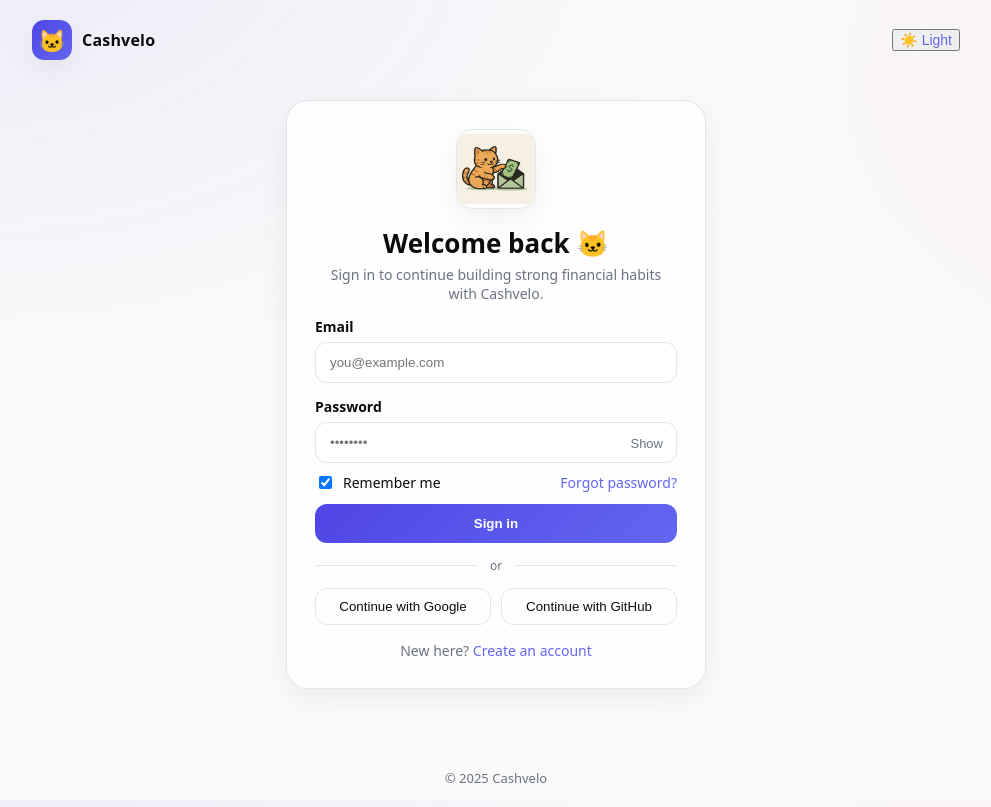
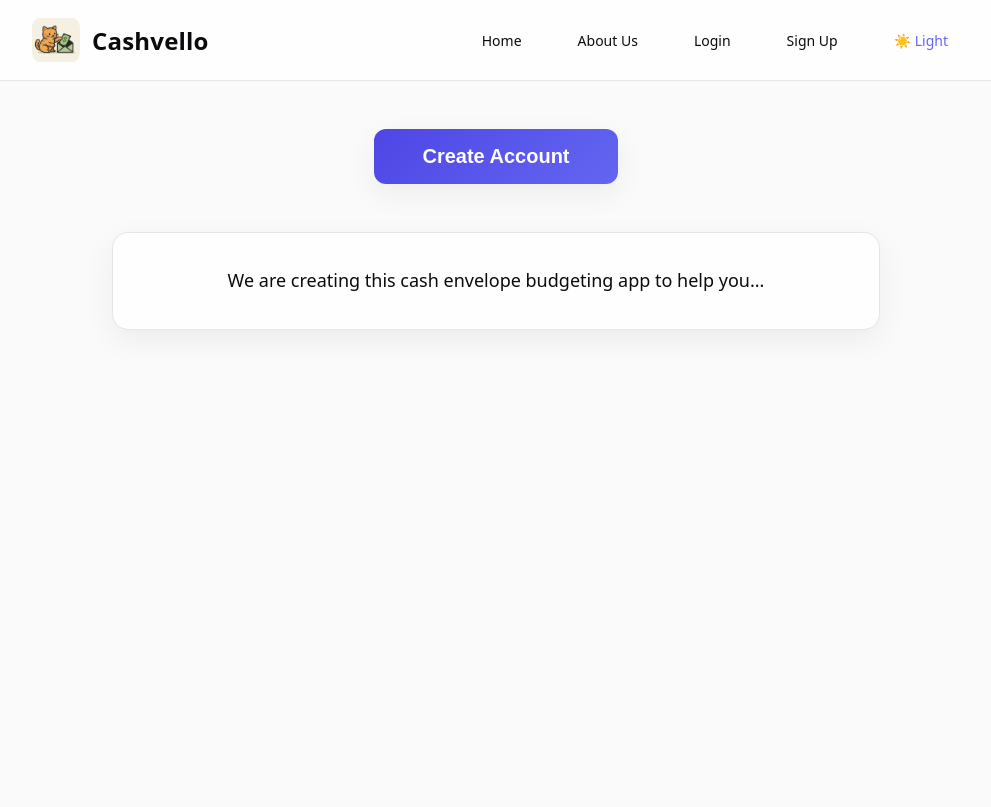
Before and after one commit to sumayiar/capstone, a React (Vite) app: page / in a window 1280 px wide. Shown: the whole page, without its empty margins (144-1135 px from the left). Built offline with nearby package versions, Linux system fonts and the light colour scheme.

Commit message:
Home page that redirects to login page

```diff
--- a/src/App.jsx
+++ b/src/App.jsx
@@ -1,8 +1,12 @@
-import React from "react"
+import React, { useState } from "react"
+import HomePage from "./components/HomePage.jsx"
+import Login from "./components/Login.jsx"
 import ThemeToggle from "./components/ThemeToggle.jsx"
-import Login from "./components/Login.jsx"
 
 export default function App(){
+  const [currentPage, setCurrentPage] = useState('home')
+
+  if (currentPage === 'login') {
     return (
       <div className="container">
         <header className="header">
@@ -14,7 +18,7 @@ export default function App(){
         </header>
 
         <main className="main">
-        <Login/>
+          <Login setCurrentPage={setCurrentPage} />
         </main>
 
         <footer className="footer">
@@ -23,3 +27,6 @@ export default function App(){
       </div>
     )
   }
+
+  return <HomePage setCurrentPage={setCurrentPage} />
+}
--- /dev/null
+++ b/src/components/HomePage.jsx
@@ -0,0 +1,47 @@
+import '../styles/HomePage.css';
+import ThemeToggle from './ThemeToggle.jsx';
+
+export default function HomePage({ setCurrentPage }) {
+  return (
+    <div className="page-container">
+      <nav className="navbar">
+        <div className="nav-container">
+          <div className="nav-layout">
+            <div className="logo-section">
+              <img
+                src="/cat-envelope.jpg"
+                alt="BudgetCat Logo"
+                className="logo-img"
+              />
+              <span className="brand-name">Cashvello</span>
+            </div>
+
+            <div className="nav-links">
+              <a href="#" className="nav-link">Home</a>
+              <a href="#" className="nav-link">About Us</a>
+              <button
+                onClick={() => setCurrentPage('login')}
+                className="nav-link"
+                style={{border: 'none', background: 'none'}}
+              >
+                Login
+              </button>
+              <a href="#" className="nav-link">Sign Up</a>
+              <ThemeToggle />
+            </div>
+          </div>
+        </div>
+      </nav>
+
+      <div className="main-content">
+        <button className="create-btn">
+          Create Account
+        </button>
+
+        <p className="description">
+          We are creating this cash envelope budgeting app to help you...
+        </p>
+      </div>
+    </div>
+  );
+}
--- /dev/null
+++ b/src/styles/HomePage.css
@@ -0,0 +1,144 @@
+.page-container {
+  min-height: 100vh;
+  background: var(--bg);
+  color: var(--text);
+}
+
+.navbar {
+  background: var(--card);
+  border-bottom: 1px solid var(--border);
+  backdrop-filter: blur(10px);
+  -webkit-backdrop-filter: blur(10px);
+}
+
+.nav-container {
+  max-width: 960px;
+  margin: 0 auto;
+  padding: 1rem 1rem;
+}
+
+.nav-layout {
+  display: flex;
+  justify-content: space-between;
+  align-items: center;
+}
+
+.logo-section {
+  display: flex;
+  align-items: center;
+  gap: 0.75rem;
+}
+
+.logo-img {
+  width: 3rem;
+  height: 3rem;
+  object-fit: contain;
+  border-radius: 12px;
+}
+
+.brand-name {
+  font-size: 1.5rem;
+  font-weight: 700;
+  color: var(--text);
+  letter-spacing: 0.2px;
+}
+
+.nav-links {
+  display: flex;
+  gap: 2rem;
+  align-items: center;
+}
+
+.nav-link {
+  color: var(--text);
+  font-weight: 500;
+  text-decoration: none;
+  transition: all 0.2s ease;
+  padding: 0.5rem 0.75rem;
+  border-radius: 8px;
+  font-size: 14px;
+  border: none;
+  background: none;
+  cursor: pointer;
+  font-family: inherit;
+}
+
+.nav-link:hover {
+  color: var(--primary-600);
+  background: rgba(127, 127, 127, 0.08);
+}
+
+.main-content {
+  max-width: 56rem;
+  margin: 0 auto;
+  padding: 3rem 1rem;
+  text-align: center;
+}
+
+.create-btn {
+  background: linear-gradient(135deg, var(--primary), var(--primary-600));
+  color: white;
+  padding: 1rem 3rem;
+  border-radius: 12px;
+  font-size: 1.25rem;
+  font-weight: 600;
+  margin-bottom: 3rem;
+  border: none;
+  cursor: pointer;
+  box-shadow: var(--shadow);
+  transition: all 0.3s ease;
+}
+
+.create-btn:hover {
+  filter: brightness(1.05);
+}
+
+.create-btn:focus {
+  outline: 3px solid var(--ring);
+  outline-offset: 2px;
+}
+
+.description {
+  color: var(--text);
+  font-size: 1.125rem;
+  line-height: 1.75;
+  max-width: 48rem;
+  margin: 0 auto;
+  background: var(--card);
+  backdrop-filter: blur(10px);
+  -webkit-backdrop-filter: blur(10px);
+  border-radius: 16px;
+  padding: 2rem;
+  box-shadow: var(--shadow);
+  border: 1px solid var(--border);
+}
+
+
+.link {
+  color: #4b5563;
+  font-weight: 500;
+  text-decoration: none;
+  transition: all 0.2s ease;
+  padding: 0.5rem 0.75rem;
+  border-radius: 0.5rem;
+  border: none;
+  background: none;
+  cursor: pointer;
+  font-size: inherit;
+  font-family: inherit;
+}
+
+.link:hover {
+  color: #1f2937;
+  box-shadow: 0 4px 6px -1px rgba(0, 0, 0, 0.1);
+  background-color: rgba(255, 255, 255, 0.5);
+}
+
+.dark .link {
+  color: #d1d5db;
+}
+
+.dark .link:hover {
+  color: #f3f4f6;
+  background-color: rgba(55, 65, 81, 0.5);
+}
--- a/vite.config.js
+++ b/vite.config.js
@@ -1,6 +1,7 @@
 import { defineConfig } from 'vite'
 import react from '@vitejs/plugin-react'
+import tailwindcss from '@tailwindcss/vite'
 
 export default defineConfig({
-  plugins: [react()]
+  plugins: [react(), tailwindcss()]
 })
```
Also changed, not shown: package.json (+5 -3 lines), 1 other file (tests, documents, lock files or other folders). Lines whose indentation alone changed are shown as unchanged.
